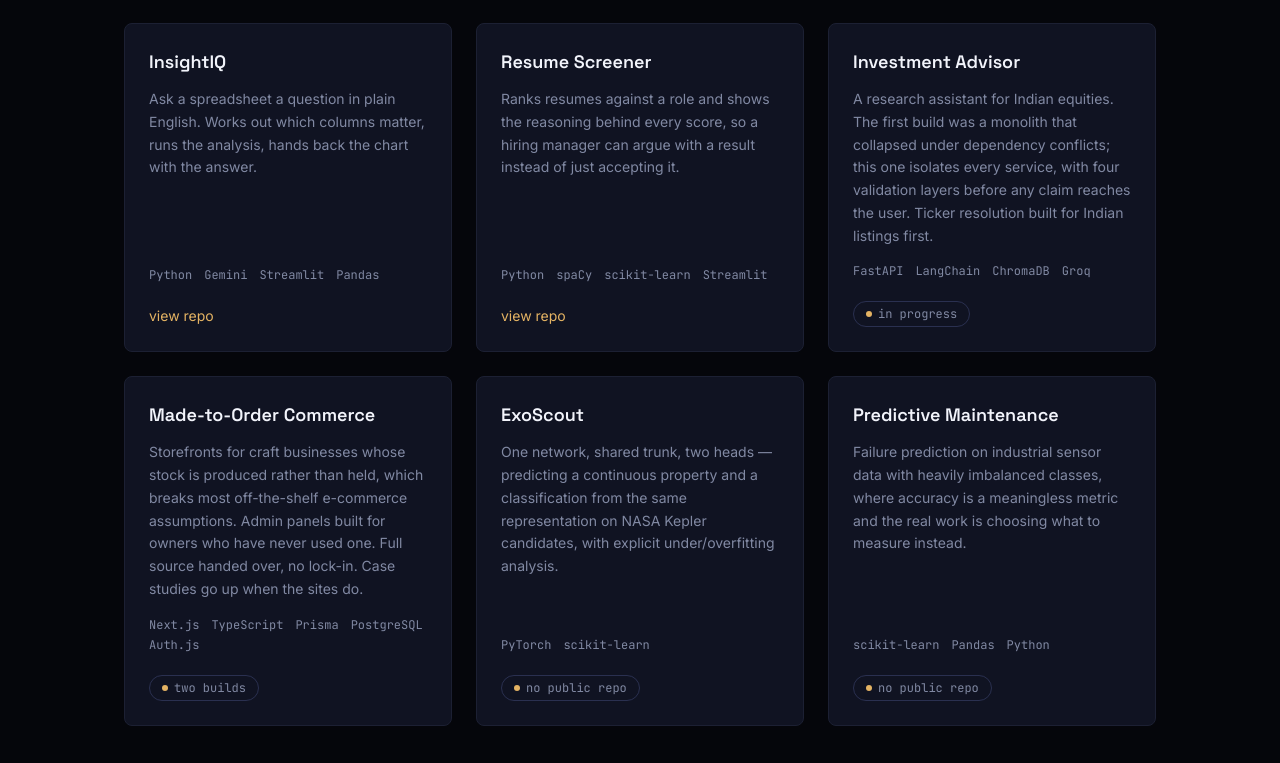
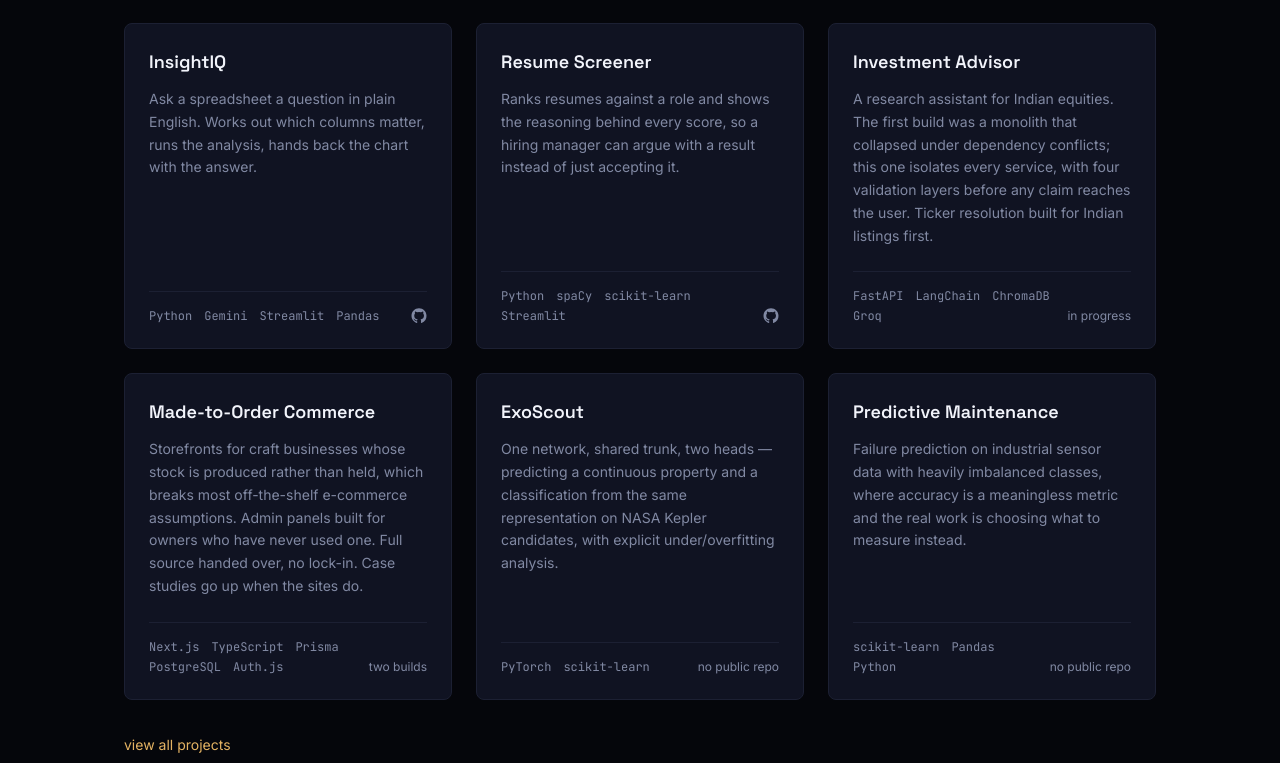
Before and after one commit to Perseus4674/Ishan, a Next.js app: page / in a window 1280 px wide. Shown: the part 2431-3194 px from the top of the page. Built offline with nearby package versions, Linux system fonts and the light colour scheme; no server answers.

Commit message:
Rebuild project cards with a hairline footer
Stack line left, small GitHub link right, separated from the body by a
rule. Cards no longer lift on hover — only the border shifts to
--line-2. Repo-less cards show status text in --muted where the link
would sit, replacing the pill-and-dot flag.

```diff
--- a/src/components/ui/ProjectCard.tsx
+++ b/src/components/ui/ProjectCard.tsx
@@ -1,30 +1,33 @@
 import type { Project } from "@/content/projects";
-import { StatusFlag } from "@/components/ui/StatusFlag";
+import { GithubIcon } from "@/components/ui/SocialIcons";
 
 export function ProjectCard({ project }: { project: Project }) {
   return (
-    <article className="flex h-full flex-col rounded-lg border border-line bg-panel p-6 transition-transform duration-200 hover:-translate-y-1 hover:border-line-2 motion-reduce:hover:translate-y-0">
+    <article className="flex h-full flex-col rounded-lg border border-line bg-panel p-6 transition-colors hover:border-line-2">
       <h3 className="font-heading text-lg font-semibold text-head">{project.name}</h3>
       <p className="mt-3 flex-1 text-sm leading-relaxed text-muted">{project.blurb}</p>
 
-      <ul className="mt-4 flex flex-wrap gap-x-3 gap-y-1 font-mono text-xs text-muted">
-        {project.stack.map((tech) => (
-          <li key={tech}>{tech}</li>
-        ))}
-      </ul>
+      <div className="mt-6 flex items-end justify-between gap-4 border-t border-line pt-4">
+        <ul className="flex min-w-0 flex-wrap gap-x-3 gap-y-1 font-mono text-xs text-muted">
+          {project.stack.map((tech) => (
+            <li key={tech}>{tech}</li>
+          ))}
+        </ul>
 
-      <div className="mt-5">
         {project.repo ? (
           <a
             href={project.repo}
             target="_blank"
             rel="noreferrer"
-            className="text-sm text-amber hover:underline"
+            aria-label={`${project.name} on GitHub`}
+            className="shrink-0 text-muted transition-colors hover:text-amber"
           >
-            view repo
+            <GithubIcon className="h-4 w-4" />
           </a>
         ) : (
-          <StatusFlag label={project.status ?? "no public repo"} />
+          <span className="shrink-0 text-xs text-muted">
+            {project.status ?? "no public repo"}
+          </span>
         )}
       </div>
     </article>
```
